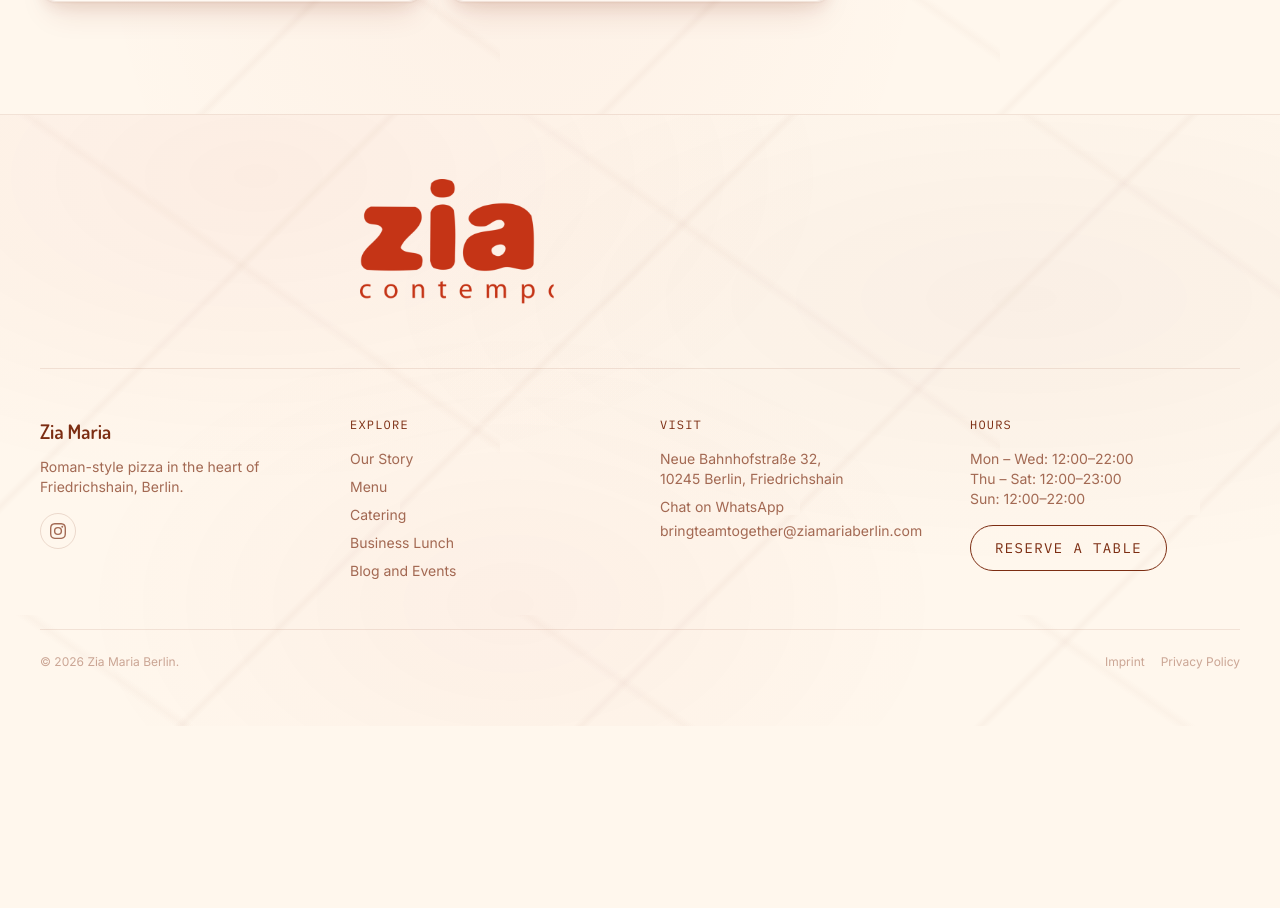
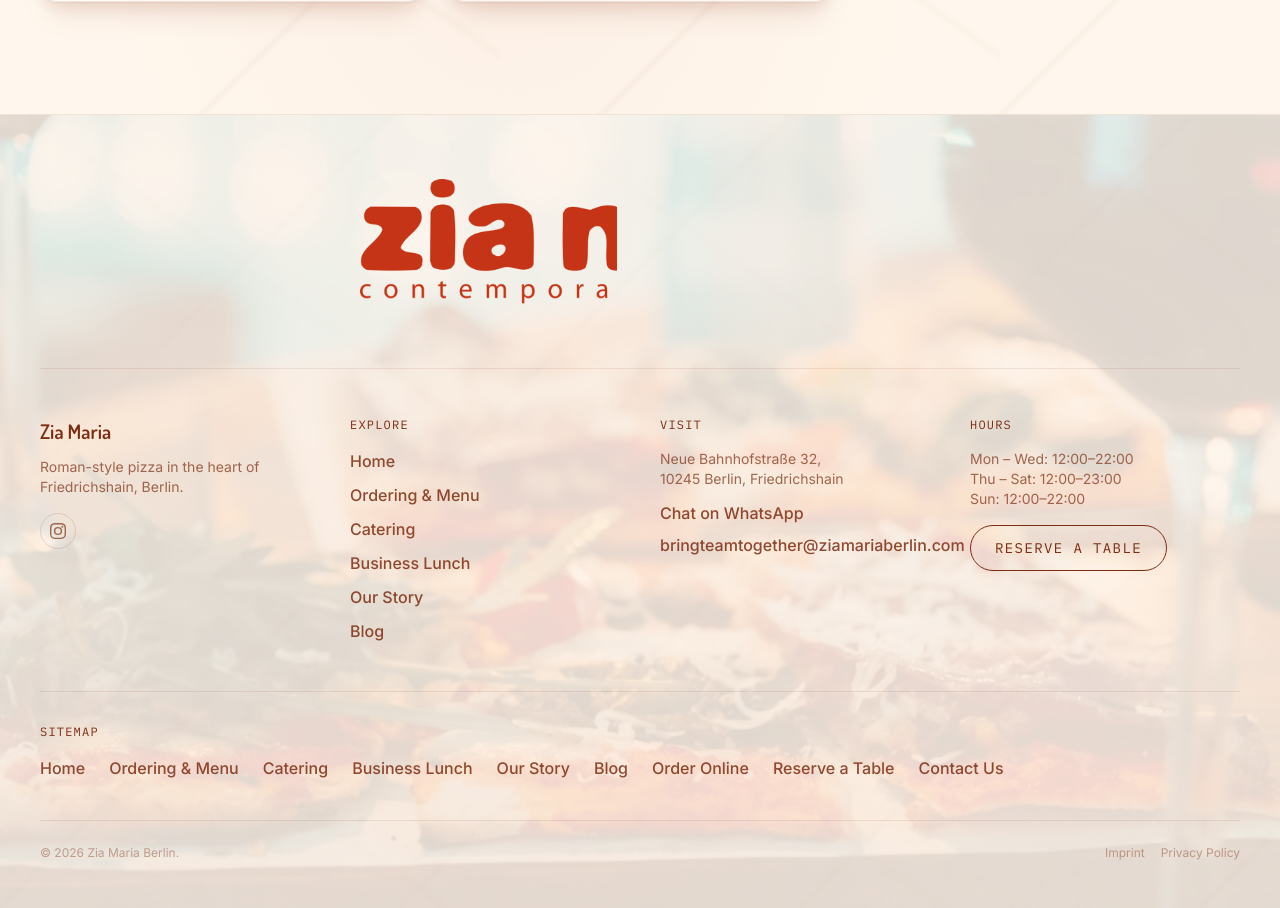
Before and after one commit to ziamariaberlin2-home/one-scroll-web, a Next.js app: page /menu in a window 1280 px wide. Shown: the part 1728-2636 px from the top of the page. Before the commit the page ends 2454 px from the top, so only its background shows below. Built offline with nearby package versions, Linux system fonts and the light colour scheme.

Commit message:
Add files via upload

```diff
--- a/components/Footer.js
+++ b/components/Footer.js
@@ -17,9 +17,36 @@
   const clipRight = useTransform(scrollYProgress, [0, 1], [100, 0]);
   const clipPath = useTransform(clipRight, (v) => `inset(0% ${v}% 0% 0%)`);
 
+  // Every crawlable page on the site, for the visible HTML sitemap block below —
+  // kept in the same order as the main nav, plus the pages nav doesn't list directly.
+  const SITEMAP_LINKS = [
+    { href: `${basePath}/`, label: 'Home' },
+    { href: `${basePath}/menu/`, label: 'Ordering & Menu' },
+    { href: `${basePath}/catering/`, label: 'Catering' },
+    { href: `${basePath}/business-lunch/`, label: 'Business Lunch' },
+    { href: `${basePath}/our-story/`, label: 'Our Story' },
+    { href: `${basePath}/blog/`, label: 'Blog' },
+    { href: `${basePath}/order/`, label: 'Order Online' },
+    { href: `${basePath}/#reserve`, label: 'Reserve a Table' },
+    { href: `${basePath}/#visit`, label: 'Contact Us' },
+  ];
+
+  const linkClass =
+    'text-base font-medium text-ink/85 transition-colors hover:text-wine-dark hover:underline underline-offset-4';
+
   return (
-    <footer className="marble-light border-t border-ink/10 pb-14 pt-16 text-ink/70">
-      <div className="mx-auto max-w-7xl px-6 md:px-10">
+    <footer className="relative overflow-hidden border-t border-ink/10 pb-14 pt-16 text-ink/70">
+      <div className="marble-light absolute inset-0" />
+      <Image
+        src={`${basePath}/images/gallery/food-5.jpg`}
+        alt=""
+        fill
+        className="object-cover opacity-30"
+        sizes="100vw"
+      />
+      <div className="absolute inset-0 bg-cream/60" />
+
+      <div className="relative mx-auto max-w-7xl px-6 md:px-10">
         <div className="flex justify-center border-b border-ink/10 pb-12 md:pb-16">
           <motion.div ref={logoRef} className="w-[min(85vw,560px)] overflow-hidden" style={{ clipPath }}>
             <Image
@@ -49,22 +76,23 @@
 
           <div>
             <h4 className="font-mono text-xs uppercase tracking-widest text-ink">Explore</h4>
-            <ul className="mt-4 space-y-2 text-sm">
-              <li><a href={`${basePath}/our-story/`} className="hover:text-wine-dark">Our Story</a></li>
-              <li><a href={`${basePath}/menu/`} className="hover:text-wine-dark">Menu</a></li>
-              <li><a href={`${basePath}/catering/`} className="hover:text-wine-dark">Catering</a></li>
-              <li><a href={`${basePath}/business-lunch/`} className="hover:text-wine-dark">Business Lunch</a></li>
-              <li><a href={`${basePath}/blog/`} className="hover:text-wine-dark">Blog and Events</a></li>
+            <ul className="mt-4 space-y-2.5">
+              <li><a href={`${basePath}/`} className={linkClass}>Home</a></li>
+              <li><a href={`${basePath}/menu/`} className={linkClass}>Ordering &amp; Menu</a></li>
+              <li><a href={`${basePath}/catering/`} className={linkClass}>Catering</a></li>
+              <li><a href={`${basePath}/business-lunch/`} className={linkClass}>Business Lunch</a></li>
+              <li><a href={`${basePath}/our-story/`} className={linkClass}>Our Story</a></li>
+              <li><a href={`${basePath}/blog/`} className={linkClass}>Blog</a></li>
             </ul>
           </div>
 
           <div>
             <h4 className="font-mono text-xs uppercase tracking-widest text-ink">Visit</h4>
             <p className="mt-4 text-sm">Neue Bahnhofstraße 32,<br />10245 Berlin, Friedrichshain</p>
-            <a href="https://wa.me/4917627705583" target="_blank" rel="noopener noreferrer" className="mt-2 block text-sm hover:text-wine-dark">
+            <a href="https://wa.me/4917627705583" target="_blank" rel="noopener noreferrer" className={`mt-3 block ${linkClass}`}>
               Chat on WhatsApp
             </a>
-            <a href="mailto:bringteamtogether@ziamariaberlin.com" className="mt-1 block text-sm hover:text-wine-dark">
+            <a href="mailto:bringteamtogether@ziamariaberlin.com" className={`mt-2 block ${linkClass}`}>
               bringteamtogether@ziamariaberlin.com
             </a>
           </div>
@@ -78,7 +106,18 @@
           </div>
         </div>
 
-        <div className="mt-12 flex flex-col items-center justify-between gap-4 border-t border-ink/10 pt-6 text-center text-xs text-ink/40 md:flex-row md:text-left">
+        <div className="mt-12 border-t border-ink/10 pt-8">
+          <h4 className="font-mono text-xs uppercase tracking-widest text-ink">Sitemap</h4>
+          <nav aria-label="Sitemap" className="mt-4 flex flex-wrap gap-x-6 gap-y-2">
+            {SITEMAP_LINKS.map((l) => (
+              <a key={l.label} href={l.href} className={linkClass}>
+                {l.label}
+              </a>
+            ))}
+          </nav>
+        </div>
+
+        <div className="mt-10 flex flex-col items-center justify-between gap-4 border-t border-ink/10 pt-6 text-center text-xs text-ink/40 md:flex-row md:text-left">
           <span>&copy; {new Date().getFullYear()} Zia Maria Berlin.</span>
           <div className="flex items-center gap-4">
             <a href={`${basePath}/imprint.pdf`} className="hover:text-wine-dark">Imprint</a>
--- a/components/QuickContact.js
+++ b/components/QuickContact.js
@@ -8,10 +8,11 @@
   const [message, setMessage] = useState('');
 
   function send(via) {
-    const msg = message.trim() || "Hi Zia Maria, I'd like to get in touch.";
     if (via === 'whatsapp') {
+      const msg = message.trim() || 'I want to avail 10% off on my first order';
       window.open(`https://wa.me/${WHATSAPP_NUMBER}?text=${encodeURIComponent(msg)}`, '_blank', 'noopener');
     } else {
+      const msg = message.trim() || "Hi Zia Maria, I'd like to get in touch.";
       window.location.href = `mailto:${CONTACT_EMAIL}?subject=${encodeURIComponent('Website Enquiry')}&body=${encodeURIComponent(msg)}`;
     }
   }
@@ -53,7 +54,7 @@
       >
         <span className="absolute -left-0.5 -top-0.5 h-2.5 w-2.5 rounded-full border-2 border-cream bg-sand animate-ping" />
         <span className="absolute -left-0.5 -top-0.5 h-2.5 w-2.5 rounded-full border-2 border-cream bg-sand" />
-        Ask Us
+        Get 10% off on your first order
       </button>
     </div>
   );
--- a/components/ReserveSection.js
+++ b/components/ReserveSection.js
@@ -38,9 +38,12 @@
     <section id="reserve" className="marble-light py-24 md:py-28">
       <div className="mx-auto max-w-xl px-6 md:px-10">
         <div className="mb-10 text-center">
-          <span className="eyebrow">Book a Table</span>
-          <h2 className="display-heading mt-3 text-4xl text-wine/90 md:text-5xl">Reserve</h2>
-          <p className="mt-4 font-body text-ink/75">Book your spot in Friedrichshain.</p>
+          <span className="eyebrow">Reserve</span>
+          <h2 className="display-heading mt-3 text-4xl text-wine/90 md:text-5xl">Events &amp; Parties</h2>
+          <p className="mx-auto mt-4 max-w-lg font-body text-ink/75">
+            Are you planning an event or party at Zia Maria? For small or large groups, we send
+            you our offer via this form, book now to get a special discount.
+          </p>
         </div>
 
         <form onSubmit={handleSubmit} className="space-y-4 rounded-3xl border border-ink/10 bg-white/50 p-6 md:p-8">
```
